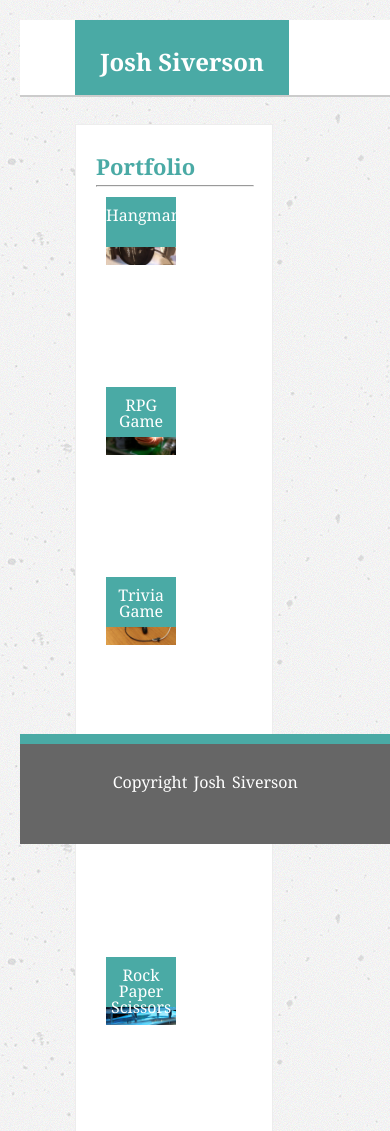
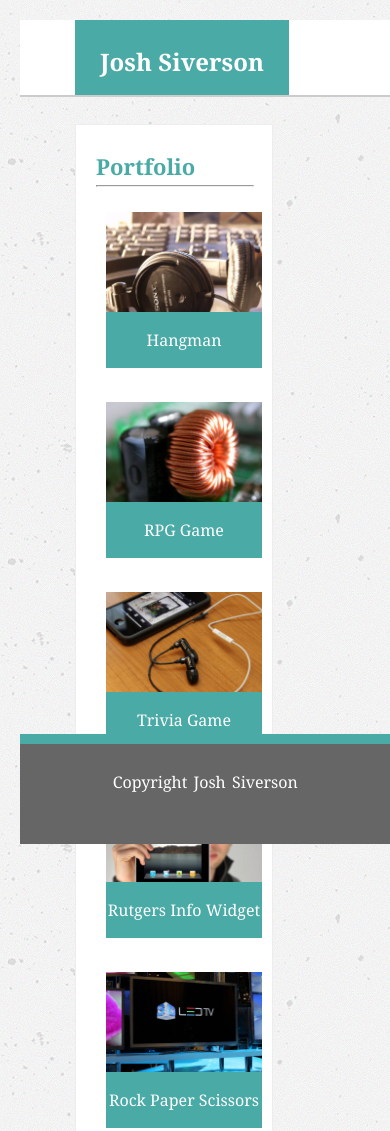
Before and after one commit to siverson90/Responsive-Portfolio, a plain HTML site: page portfolio.html in a window 390 px wide. Shown: the top 1131 px of the page. Drawn offline with Linux system fonts and the light colour scheme.

Commit message:
Changing position of images to absolute to maintain layout when deploying responsive design

```diff
--- a/assets/css/style.css
+++ b/assets/css/style.css
@@ -196,14 +196,20 @@ li a:hover{
 
 .banner{
   background-color: #4aaaa5;
-  position: relative;
-  bottom: 70px;
+  position: absolute;
   width: 100%;
+  text-align: center;
+  top: 100px;
+  padding: 20px 0;
+  color: white;
+  /*position: absolute;
+  bottom: 0px;
+  width: 50%;
   height: 40px;
   z-index: 1;
   text-align: center;
   color: white;
-  padding-top: 10px;
+  padding-top: 10px;*/
 }
 
 .img-container{
@@ -211,6 +217,7 @@ li a:hover{
   width: 45%;
   height: 150px;
   margin: 20px 10px;
+  position: relative;
 
 }
 
@@ -235,7 +242,6 @@ li a:hover{
 
 .container{
   clear: both;
-
 }
 
   footer{
@@ -272,6 +278,10 @@ li a:hover{
     float: left;
     margin: 5px auto;
   }
+
+  .img-container{
+    width: 100%;
+  }
 }
 
 
--- a/portfolio.html
+++ b/portfolio.html
@@ -32,35 +32,47 @@
     .right-side renders the social media buttons and is static on each page.  -->
   <div class="container clearfix">
 
-  <section class="left-side">
+  <section class="left-side clearfix">
       <h2>Portfolio</h2>
       <hr class="hr-left">
         <!-- Image 1 -->
-        <div class="img-container">
+        <div class="img-container clearfix">
           <img class="gallery" src="assets/images/big_headphones.jpg" alt="image 1">
-          <p class="banner">Hangman</p>
+          <div class="banner">Hangman
+          </div>
         </div>
         <!-- Image 2 -->
-        <div class="img-container">
+        <div class="img-container clearfix">
           <img class="gallery" src="assets/images/copper.jpg" alt="image 2">
-          <p class="banner">RPG Game</p>
+          <div class="banner">RPG Game
+          </div>
         </div>
         <!-- Image 3 -->
-        <div class="img-container">
+        <div class="img-container clearfix">
           <img class="gallery" src="assets/images/headphones.jpg" alt="image 3">
-          <p class="banner">Trivia Game</p>
+          <div class="banner">
+            Trivia Game
+          </div>
         </div>
         <!-- Image 4 -->
-        <div class="img-container">
-          <img class="gallery" src="assets/images/ipad.jpg" alt="image 4">
-          <p class="banner">Rutgers Info Widget</p>
+        <div>
+        <div class="img-container clearfix">
+            <img class="gallery" src="assets/images/ipad.jpg" alt="image 4">
+            <div class="banner">
+           Rutgers Info Widget
+          </div>
         </div>
         <!-- Image 5 -->
-        <div class="img-container">
-          <img class="gallery" src="assets/images/tv_screen.jpg" alt="image 5">
-          <p class="banner">Rock Paper Scissors</p>
+        <div>
+        <div class="img-container clearfix">
+            <img class="gallery" src="assets/images/tv_screen.jpg" alt="image 5">
+            <div class="banner">
+            Rock Paper Scissors
+          </div>
         </div>
+      </div>
     </section>
+
 
     <section class="right-side">
 
```
